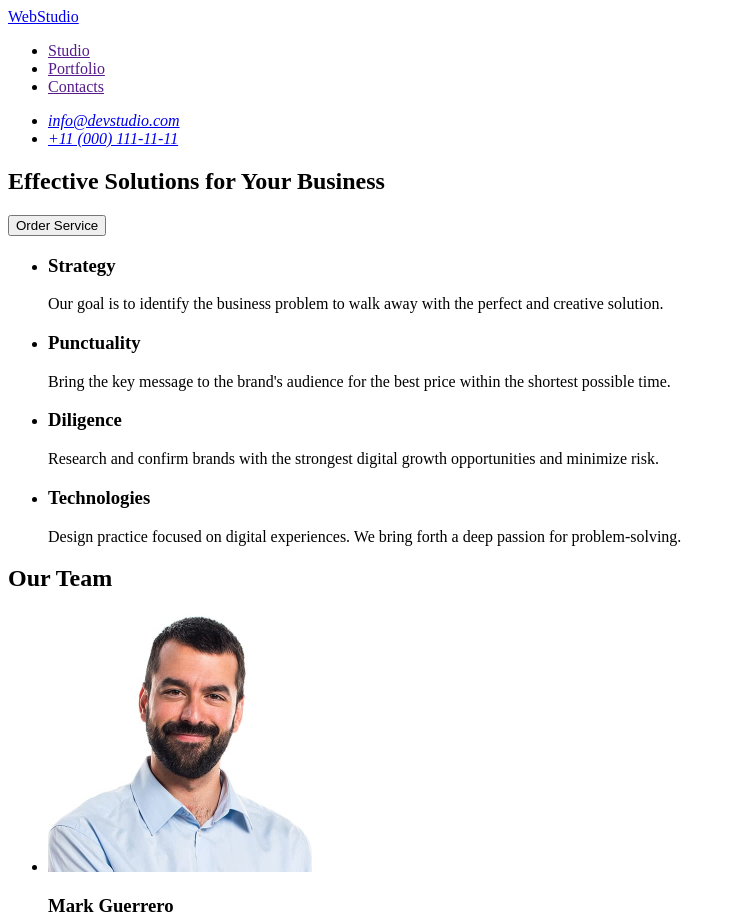
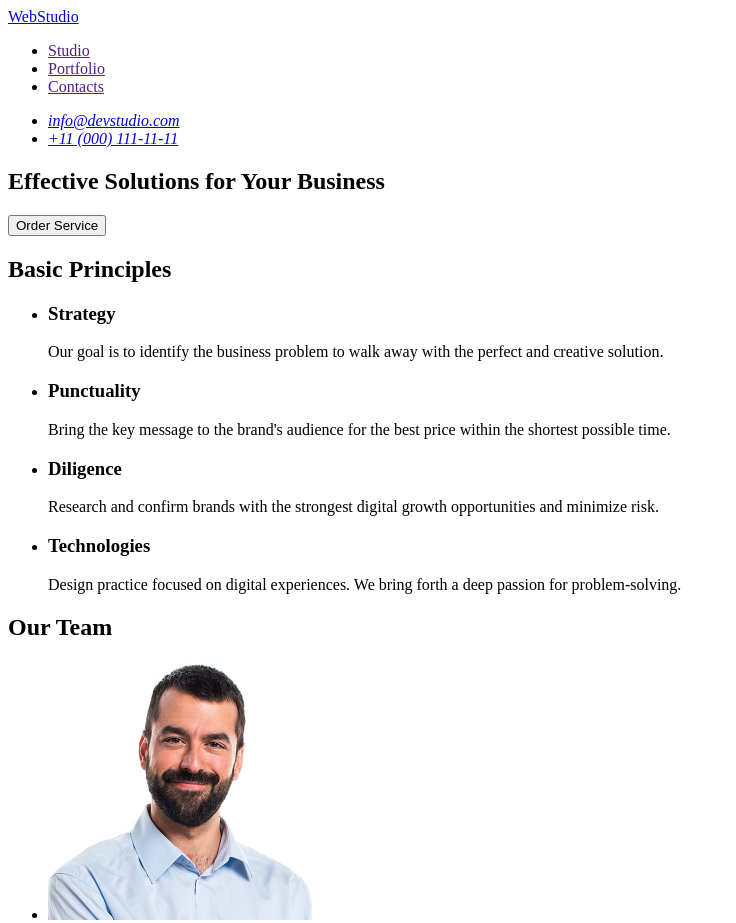
Before and after one commit to yaroslav-stepannikov/goit-markup-hw-01, a plain HTML site: page index.html in a window 1280 px wide. Shown: the top 923 px of the page, without its empty margins (0-736 px from the left). Drawn offline with Linux system fonts and the light colour scheme.

Commit message:
Updated HTML markup

```diff
--- a/index.html
+++ b/index.html
@@ -28,7 +28,7 @@
         <button type="button">Order Service</button>
       </section>
       <section>
-        <!-- <h2>Basic principles</h2> -->
+        <h2>Basic Principles</h2>
         <ul>
           <li>
             <h3>Strategy</h3>
```
